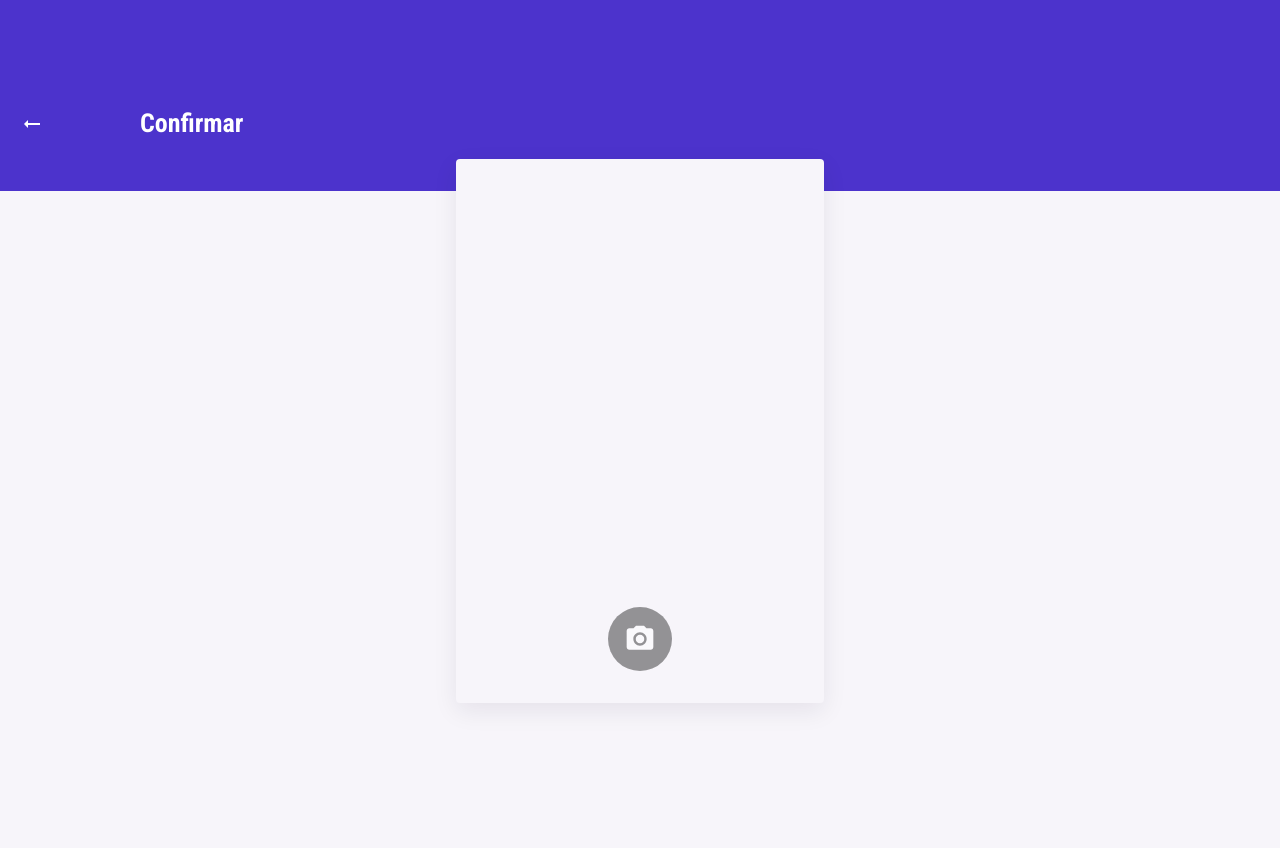
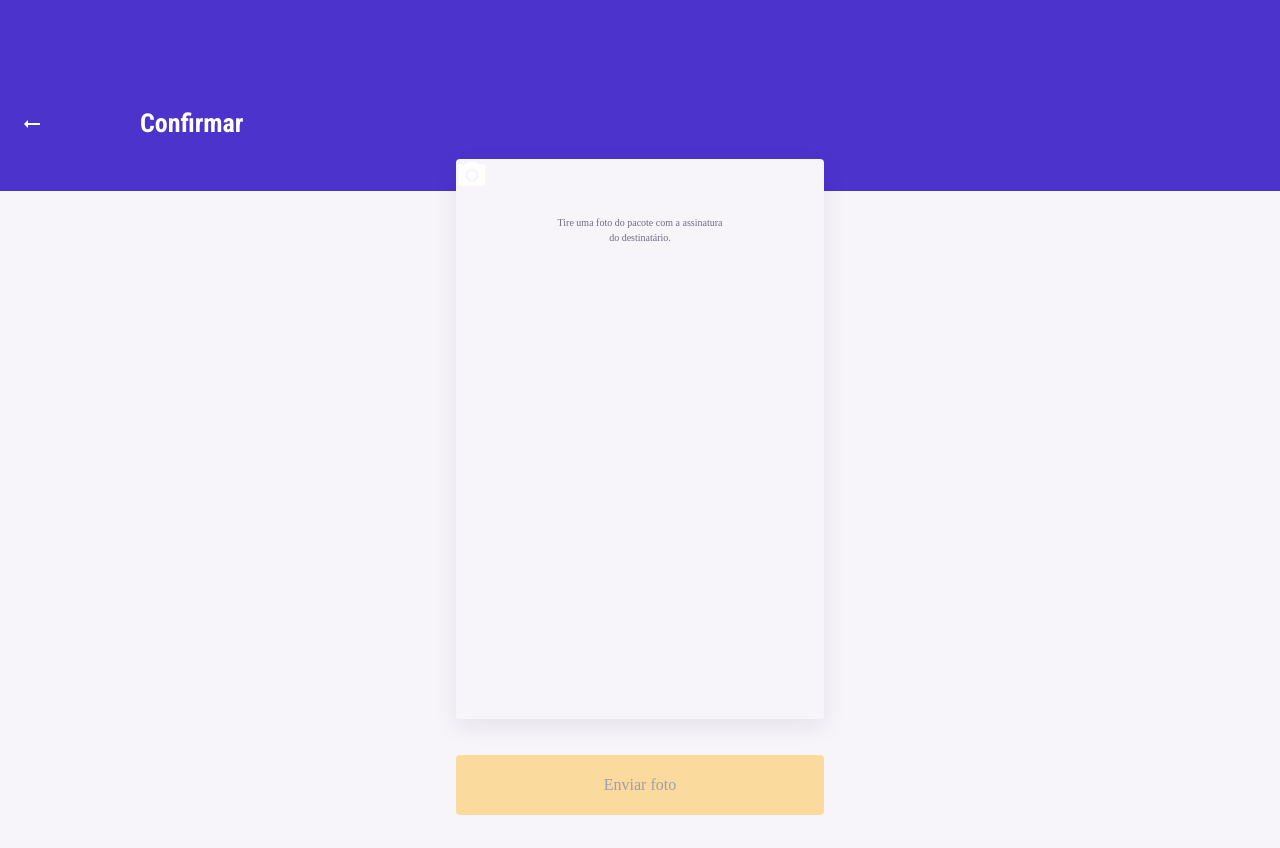
Before and after one commit to felipe-mlopes/fast-feet-, a Next.js app: page /deliveries/1/1/upload in a window 1280 px wide. Built offline with nearby package versions, Linux system fonts and the light colour scheme; no server answers.

Commit message:
refactor: remove isUpload variable, change div tags to UploadForm component and add Button component

```diff
--- a/src/app/(orders)/deliveries/[status]/[id]/upload/page.tsx
+++ b/src/app/(orders)/deliveries/[status]/[id]/upload/page.tsx
@@ -3,12 +3,9 @@ import Link from "next/link";
 import { UploadForm } from "@/components/deliveries/upload-form";
 
 import { ArrowIcon } from "@/components/icons/arrow-icon";
-import { RepicIcon } from "@/components/icons/repic-icon";
-import { Camera } from "@/components/deliveries/camera";
+import { Button } from "@/components/global/button";
 
 export default function Upload({ params }: { params: { orderId: string } }) {
-  const isUpload = true;
-
   return (
     <div className="h-screen overflow-hidden bg-gray-light">
       <header className="flex items-center justify-start gap-24 pl-5 pt-14 pb-12 relative bg-indigo-blue">
@@ -18,16 +15,14 @@ export default function Upload({ params }: { params: { orderId: string } }) {
         <h2 className="text-[1.625rem] text-white">Confirmar</h2>
       </header>
       <main className="flex flex-col px-6 h-screen relative">
-        <div className="h-[68%]">
-          <div className="flex flex-col gap-4 w-[23rem] h-[68%] absolute -top-8 right-1/2 translate-x-1/2 rounded bg-gray-light shadow-card">
-            <Camera />
-            <div className="flex justify-center items-center absolute bottom-0 left-1/2 -translate-y-1/2 -translate-x-1/2 z-10 w-16 h-16 rounded-full bg-black opacity-40">
-              {isUpload ? <UploadForm /> : <RepicIcon />}
-            </div>
-          </div>
+        <div className="max-w-[23rem] h-[70%] space-y-6 absolute -top-8 right-1/2 translate-x-1/2 rounded bg-gray-light shadow-card">
+          <UploadForm />
           <p className="px-24 text-center font-normal text-[0.625rem] text-lavender-gray">
             Tire uma foto do pacote com a assinatura do destinatário.
           </p>
+        </div>
+        <div className="max-w-[23rem] w-[50%] absolute bottom-44 right-1/2 translate-x-1/2">
+          <Button content="Enviar foto" disabled />
         </div>
       </main>
     </div>
```
